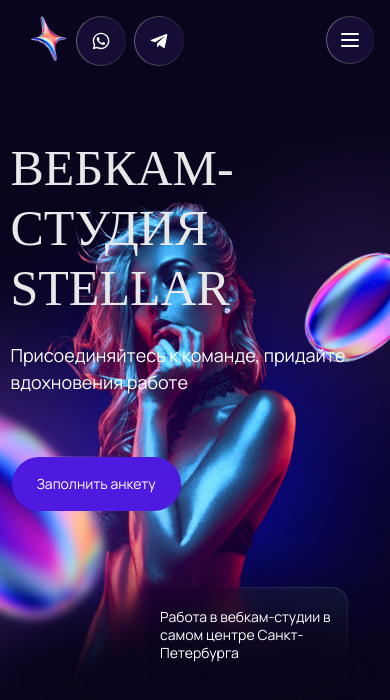
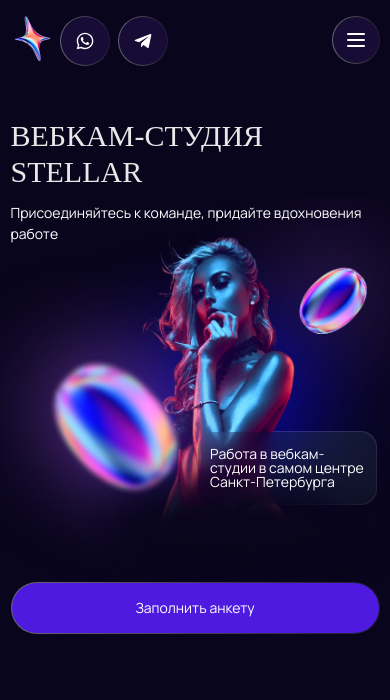
Before and after one commit to alchemycat/Stellar-Landing, a website: page src/index.html in a window 390 px wide. Drawn offline with nearby package versions, Linux system fonts and the light colour scheme; files that its build step writes are made by us from their sources; files whose address does not match are found by name; a web font is replaced by a local one.

Commit message:
добавил адаптив для intro

```diff
--- a/gulp/version.json
+++ b/gulp/version.json
@@ -1,3 +1,3 @@
 {
-    "main": "20230729122537"
+    "main": "20230729155745"
 }
--- a/src/html/intro.html
+++ b/src/html/intro.html
@@ -7,18 +7,18 @@
             <p class="intro__subheader text__subheader">
                 Присоединяйтесь к команде, придайте вдохновения работе
             </p>
+            <div class="intro__desc gradient-block">
+                <span class="gradient-bg">
+                Работа в вебкам-студии в самом центре Санкт-Петербурга
+                </span>
+                <span class="gradient-border"></span>
+            </div>
+            <div class="intro__img">
+
+            </div>
             <a href="#" class="intro__button button">Заполнить анкету</a>
         </div>
 
-        <div class="intro__desc gradient-block">
-            <span class="gradient-bg text">
-              Работа в вебкам-студии в самом центре Санкт-Петербурга
-            </span>
-            <span class="gradient-border"></span>
-        </div>
-        <div class="intro__img">
-
-        </div>
     </div>
 
 </section>
--- a/src/scss/components/_header.scss
+++ b/src/scss/components/_header.scss
@@ -1,5 +1,5 @@
 .header {
-    padding: 16px;
+    padding: 16px 0px;
     background: var(--main-color);
     &__logo {
         gap: 4px;
@@ -173,5 +173,8 @@
             right: auto;
             left: 60px;
         }
+        .burger {
+            right: 10.5px;
+        }
     }
 }
--- a/src/scss/components/_intro.scss
+++ b/src/scss/components/_intro.scss
@@ -40,6 +40,9 @@
     &__desc {
         right: 115px;
         bottom: -120px;
+        font-size: 14px;
+        font-weight: 400;
+        line-height: 18px;
     }
 
 }
@@ -68,3 +71,39 @@
         }
     }
 }
+
+@media (max-width: 767px) {
+    .intro {
+        &__img {
+            right: -304px;
+        }
+    }
+}
+
+@media (max-width: 575px) {
+    .intro {
+        padding-top: 40px;
+        padding-bottom: 0px;
+        &__subheader {
+            margin-top: 12px;
+        }
+        &__button {
+            margin-top: 338px;
+        }
+        &__img {
+            width: 539px;
+            height: 425px;
+            right: auto;
+            top: 80px;
+            left: 50%;
+            transform: translateX(-50%);
+
+        }
+        &__desc {
+            font-size: 12px;
+            line-height: 14px;
+            right: 14px;
+            bottom: 130px;
+        }
+    }
+}
--- a/src/scss/style.scss
+++ b/src/scss/style.scss
@@ -146,6 +146,7 @@
   background-clip: padding-box;
   border: solid $border transparent;
   border-radius: var(--border-radius-40);
+  text-align: center;
 
   &:before {
     content: '';
@@ -213,3 +214,45 @@
     }
   }
 }
+
+
+@media (max-width: 575px) {
+    :root {
+      // --main-color: #09051C;
+      // --button-color: #4E1AE0;
+      // --secondary-button-color: #160c35;
+      // --text-color: #fff;
+      // --header-color: #E8E8E8;
+      // --subheader-color: #CBCBCB;
+      // --section-offset-y: 200px;
+      // --content-offset-y: 60px;
+      // --item-offset-y: 16px;
+      // --fz-14: 14px;
+      --fz-18: 14px;
+      // --fz-28: 28px;
+      --fz-50: 30px;
+      // --lh-18: 18px;
+      // --lh-24: 24px;
+      // --font-main: "Manrope";
+      // --font-secondary: "ProstoOne";
+      --button-padding-y: 16px;
+      // --button-padding-x: 25px;
+      // --border-radius-16: 16px;
+      // --border-radius-30: 30px;
+      // --border-radius-40: 40px;
+      --padding-20: 12px;
+  }
+
+  .button {
+    width: 100%;
+  }
+
+  .gradient-block {
+    position: absolute;
+    width: 178px;
+    height: 72px;
+    .gradient-bg {
+      padding: 12px;
+    }
+  }
+}
```
Also changed, not shown: dist/css/style.css, dist/index.html.
